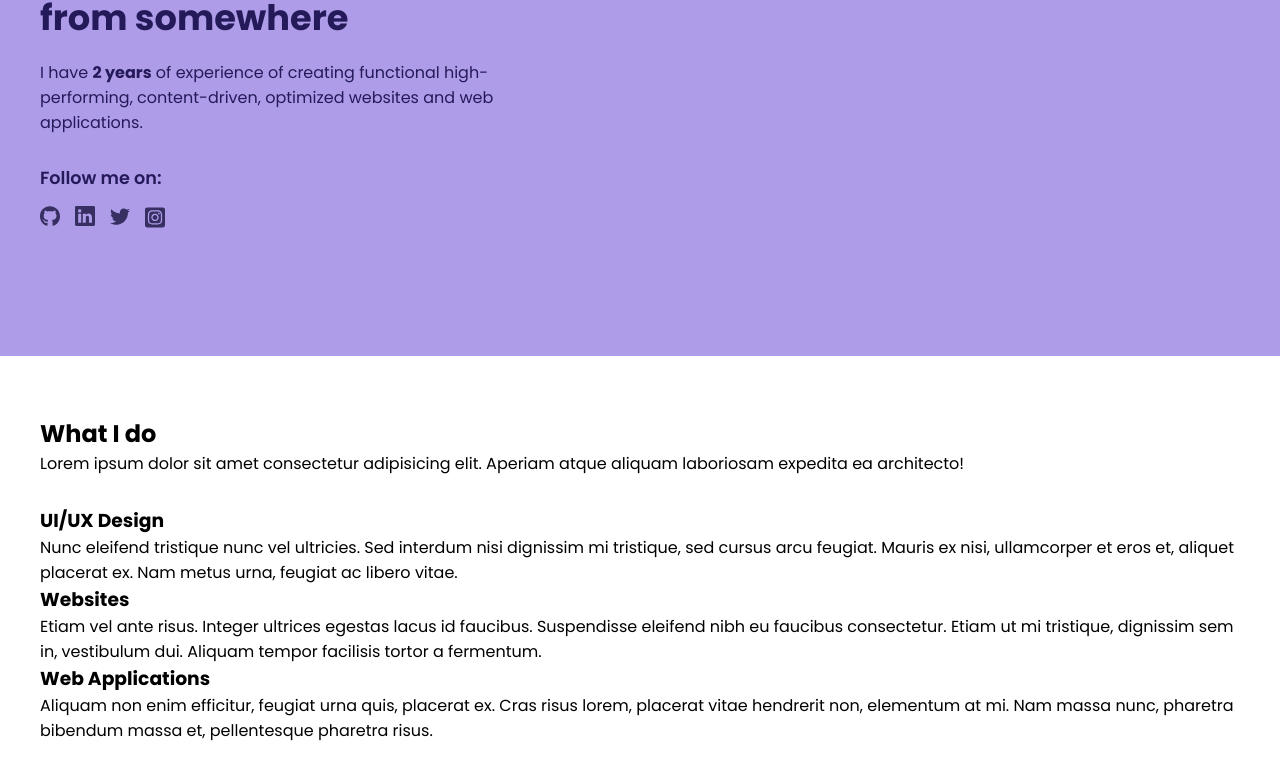
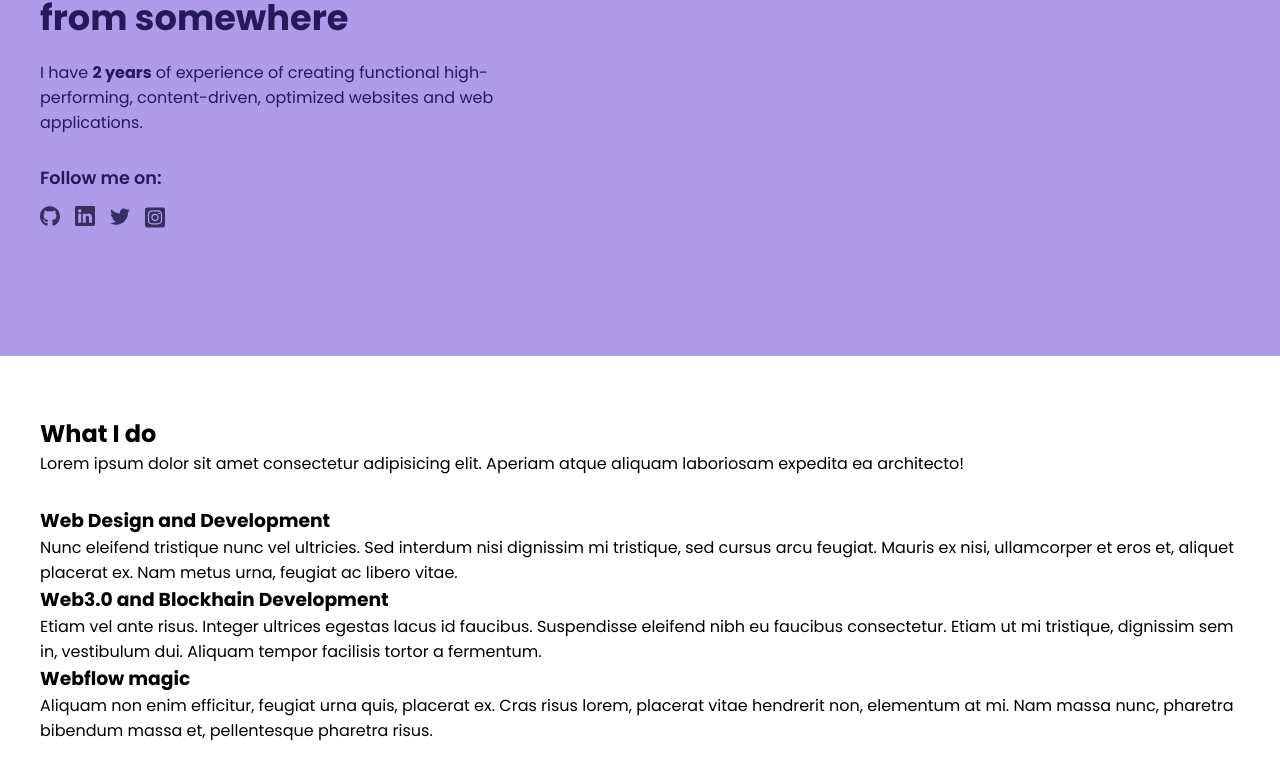
Before and after one commit to huzitaiwo/handsome, a React (Create React App) app: page / in a window 1280 px wide. Shown: the part 338-1118 px from the top of the page. Built offline with nearby package versions, Linux system fonts and the light colour scheme; data requests are answered from the project's data file.

Commit message:
Banner.js file

```diff
--- a/data/db.json
+++ b/data/db.json
@@ -2,17 +2,17 @@
   "services": [
     {
       "id": "1",
-      "title": "UI/UX Design",
+      "title": "Web Design and Development",
       "description": "Nunc eleifend tristique nunc vel ultricies. Sed interdum nisi dignissim mi tristique, sed cursus arcu feugiat. Mauris ex nisi, ullamcorper et eros et, aliquet placerat ex. Nam metus urna, feugiat ac libero vitae."
     },
     {
       "id": "2",
-      "title": "Websites",
+      "title": "Web3.0 and Blockhain Development",
       "description": "Etiam vel ante risus. Integer ultrices egestas lacus id faucibus. Suspendisse eleifend nibh eu faucibus consectetur. Etiam ut mi tristique, dignissim sem in, vestibulum dui. Aliquam tempor facilisis tortor a fermentum."
     },
     {
       "id": "3",
-      "title": "Web Applications",
+      "title": "Webflow magic",
       "description": "Aliquam non enim efficitur, feugiat urna quis, placerat ex. Cras risus lorem, placerat vitae hendrerit non, elementum at mi. Nam massa nunc, pharetra bibendum massa et, pellentesque pharetra risus."
     }
   ]
--- a/src/components/Banner.css
+++ b/src/components/Banner.css
@@ -3,6 +3,8 @@
   color: #251a59;
   padding: 120px 0;
 }
+
+/* 7055d8 */
 .banner span {
   display: inline-block;
   font-weight: 500;
```
